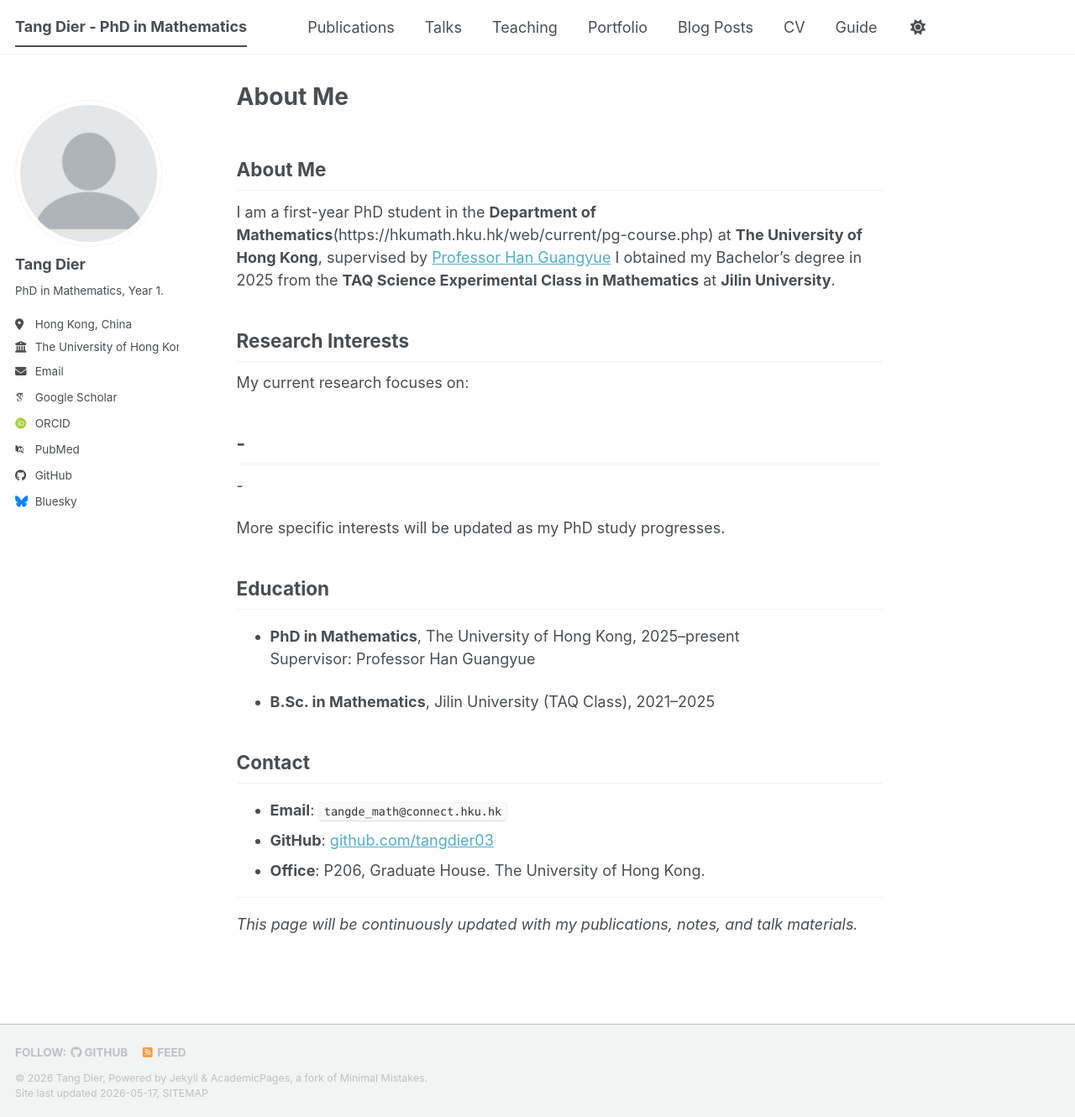
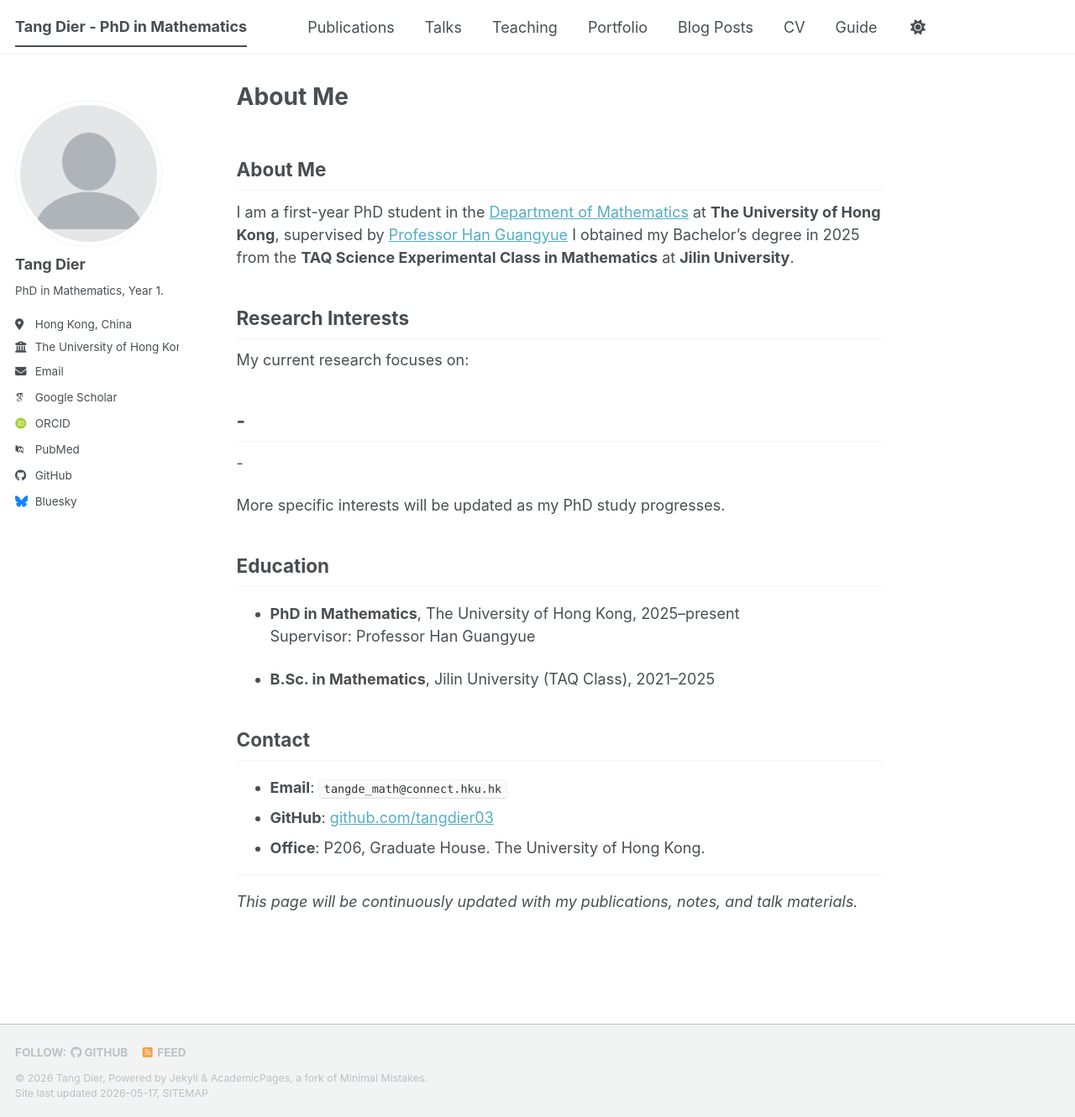
Before and after one commit to TangDier03/tangdier03.github.io, a Jekyll site: the page built from _pages/about.md, in a window 1280 px wide and 1330 px high. Shown: the whole window at 84% size. Built offline with Jekyll 4.4.1, drawn with Linux system fonts in a browser that asks for light colours; some web fonts are replaced; a script bundle is joined from its source files by our own code; library files that are not in the unit come from our copies.

Commit message:
Update about.md

```diff
--- a/_pages/about.md
+++ b/_pages/about.md
@@ -9,7 +9,7 @@
 
 ## About Me
 
-I am a first-year PhD student in the **Department of Mathematics**(https://hkumath.hku.hk/web/current/pg-course.php) at **The University of Hong Kong**, supervised by [Professor Han Guangyue](https://hkumath.hku.hk/~ghan/)
+I am a first-year PhD student in the [Department of Mathematics](https://hkumath.hku.hk/web/current/pg-course.php) at **The University of Hong Kong**, supervised by [Professor Han Guangyue](https://hkumath.hku.hk/~ghan/)
 I obtained my Bachelor's degree in 2025 from the **TAQ Science Experimental Class in Mathematics** at **Jilin University**.
 
 ## Research Interests
```
